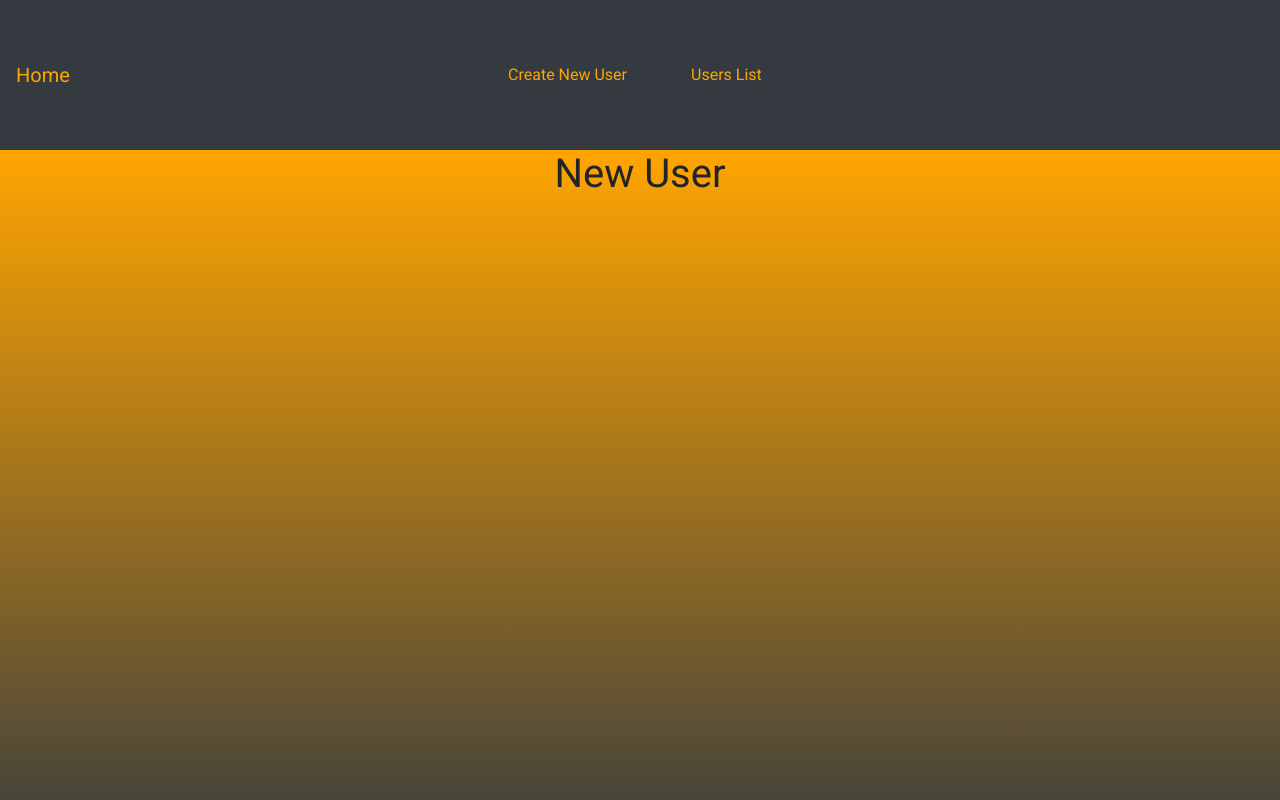
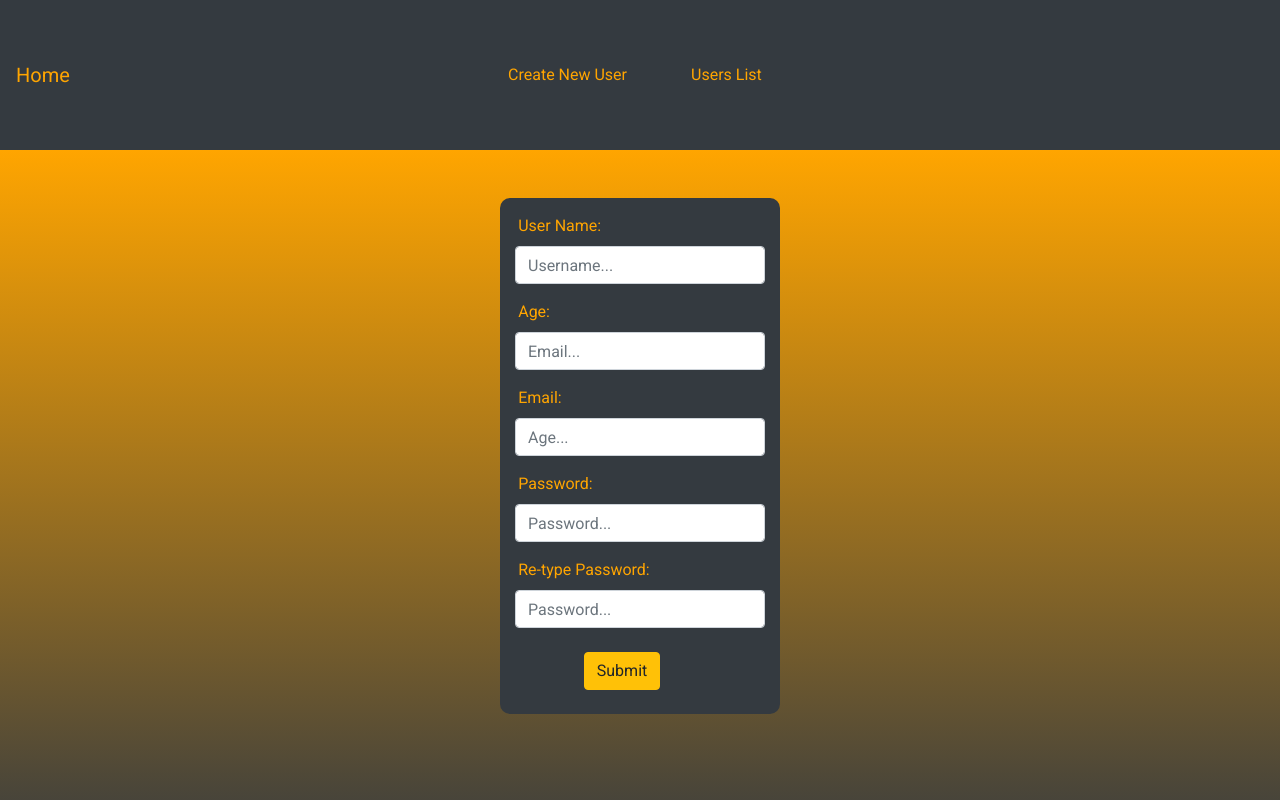
Before and after one commit to EivydasLeo-zz/examUsersCrud, a React (Create React App) app in the folder client/: page /user/new in a window 1280 px wide. Shown: the top 800 px of the page. Built offline with nearby package versions, Linux system fonts and the light colour scheme.

Commit message:
Added form in NewUserForm.jsx

```diff
--- a/client/src/components/pages/NewUserForm.jsx
+++ b/client/src/components/pages/NewUserForm.jsx
@@ -5,7 +5,36 @@ class NewUserForm extends Component {
   render() {
     return (
       <div className="NewUserForm-container">
-        <h1>New User</h1>
+        <form className="row row-cols-lg-auto g-3 align-items-center">
+          <div className="col-12">
+            <label className="visually-hsidden">User Name:</label>
+            <div className="input-group">
+              <input type="text" className="form-control" placeholder="Username..." />
+            </div>
+            <label className="visually-hsidden">Age:</label>
+            <div className="input-group">
+              <input type="text" className="form-control" placeholder="Email..." />
+            </div>
+            <label className="visually-hsidden">Email:</label>
+            <div className="input-group">
+              <input type="text" className="form-control" placeholder="Age..." />
+            </div>
+            <label className="visually-hsidden">Password:</label>
+            <div className="input-group">
+              <input type="text" className="form-control" placeholder="Password..." />
+            </div>
+            <label className="visually-hsidden">Re-type Password:</label>
+            <div className="input-group">
+              <input type="text" className="form-control" placeholder="Password..." />
+            </div>
+          </div>
+
+          <div className="col-12">
+            <button type="submit" className="btn btn-warning formBtn">
+              Submit
+            </button>
+          </div>
+        </form>
       </div>
     );
   }
```
